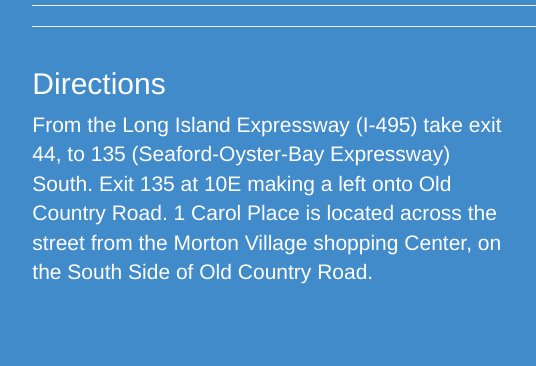
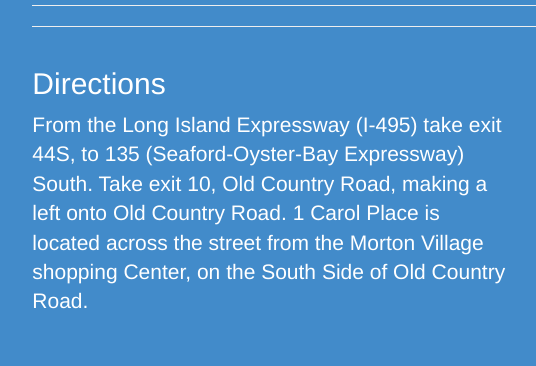
Before and after one commit to PhillipWitkin/dr_ned_witkin, a website: page views/index.html in a window 1280 px wide. Shown: the part 3246-3612 px from the top of the page, 221-757 px from the left. Drawn offline with nearby package versions, Linux system fonts and the light colour scheme; some packages are replaced by stand-ins of ours; files that its build step writes are made by us from their sources; grey boxes are pictures that could not be loaded; files whose address does not match are found by name.

Commit message:
changed directions

```diff
--- a/views/index.html
+++ b/views/index.html
@@ -205,7 +205,7 @@
             <div class="col-md-6">
               <h2 class="featurette-heading"> Directions </h2>
               <p class="lead">
-              From the Long Island Expressway (I-495) take exit 44, to 135 (Seaford-Oyster-Bay Expressway) South. Exit 135 at 10E making a left onto Old Country Road.
+              From the Long Island Expressway (I-495) take exit 44S, to 135 (Seaford-Oyster-Bay Expressway) South. Take exit 10, Old Country Road, making a left onto Old Country Road.
               1 Carol Place is located across the street from the Morton Village shopping Center, on the South Side of Old Country Road.
               </p>
             </div>
```
